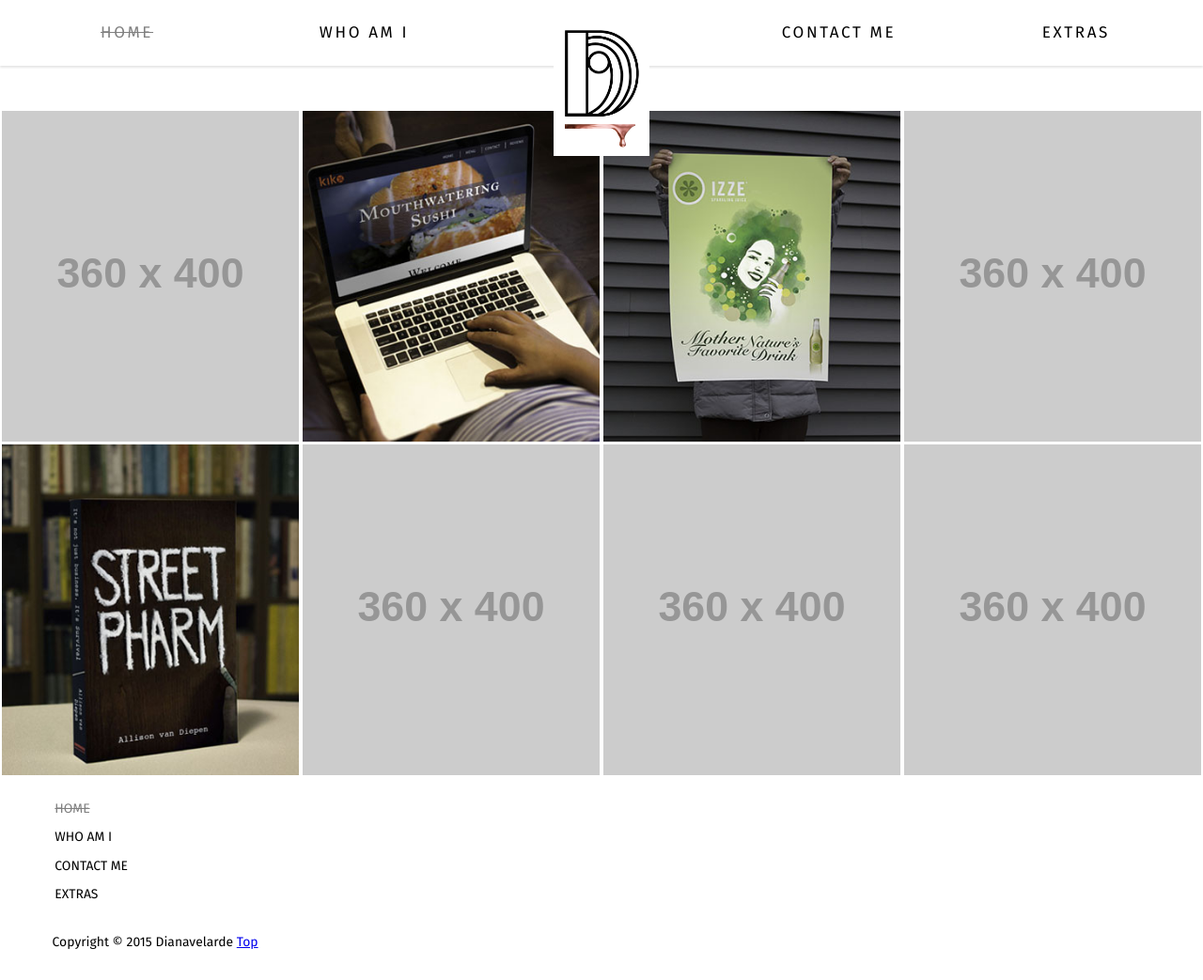
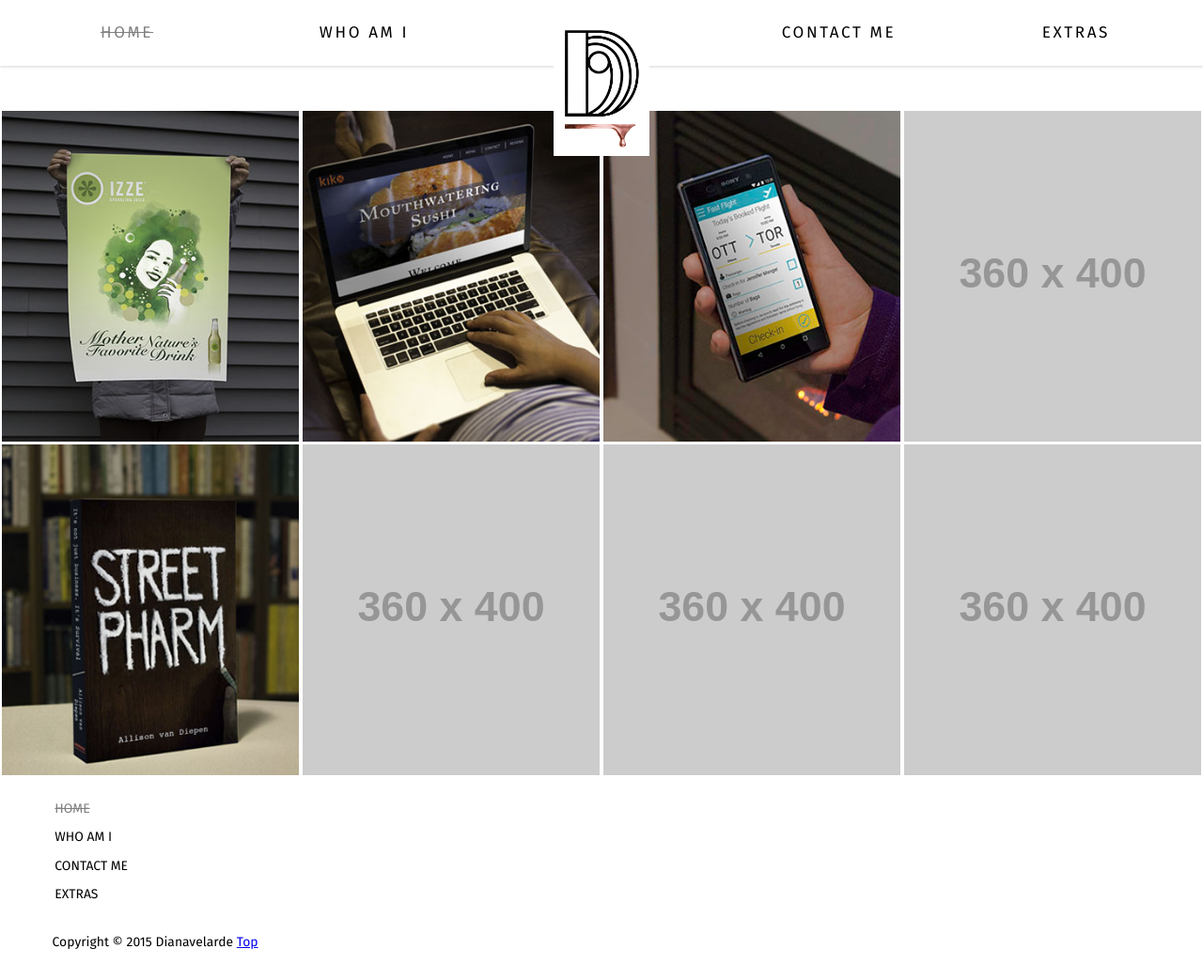
Before and after one commit to dianavelarde/portfolio, a Jekyll site: the page built from index.html, in a window 1280 px wide and 1043 px high. Shown: the whole window at 94% size. Built offline with Jekyll 4.4.1, drawn with Linux system fonts in a browser that asks for light colours; Markdown is read by kramdown in place of the engine named in the settings.

Commit message:
added fast flight app

```diff
--- a/_layouts/pictures2.html
+++ b/_layouts/pictures2.html
@@ -7,7 +7,7 @@
        <div class="portfolio unit unit-xs-1 unit-s-1-2 unit-m-1-2 unit-l-1-4 unit-xl-1-4">
       <figure class="push-0">
               <a href="{{site.baseurl}}/project1/" aria-label="Seen the process and making the Izze Ad campaign">
-        <img class="img" src="https://placehold.it/360x400/ccd1d4/ffffff" alt="portafolio piece 5"> </a>
+        <img class="img" src="{{site.baseurl}}/images/izzeposter.jpg" alt="portafolio piece 5"> </a>
         </figure>
         </div>
 <div class="portfolio unit unit-xs-1 unit-s-1-2 unit-m-1-2 unit-l-1-4 unit-xl-1-4">
@@ -20,7 +20,7 @@
 <div class="portfolio unit unit-xs-1 unit-s-1-2 unit-m-1-2 unit-l-1-4 unit-xl-1-4">
       <figure class="push-0">
           <a href="" aria-label="Seen the process and making Project 7">
-              <img class="img" src="{{site.baseurl}}/images/izzeposter.jpg"  alt="portafolio piece 7"></a>
+              <img class="img" src="{{site.baseurl}}/images/fastflight.jpg"  alt="portafolio piece 7"></a>
         </figure>
         </div>
 
```
Also changed, not shown: images/fastflight.jpg (added).
